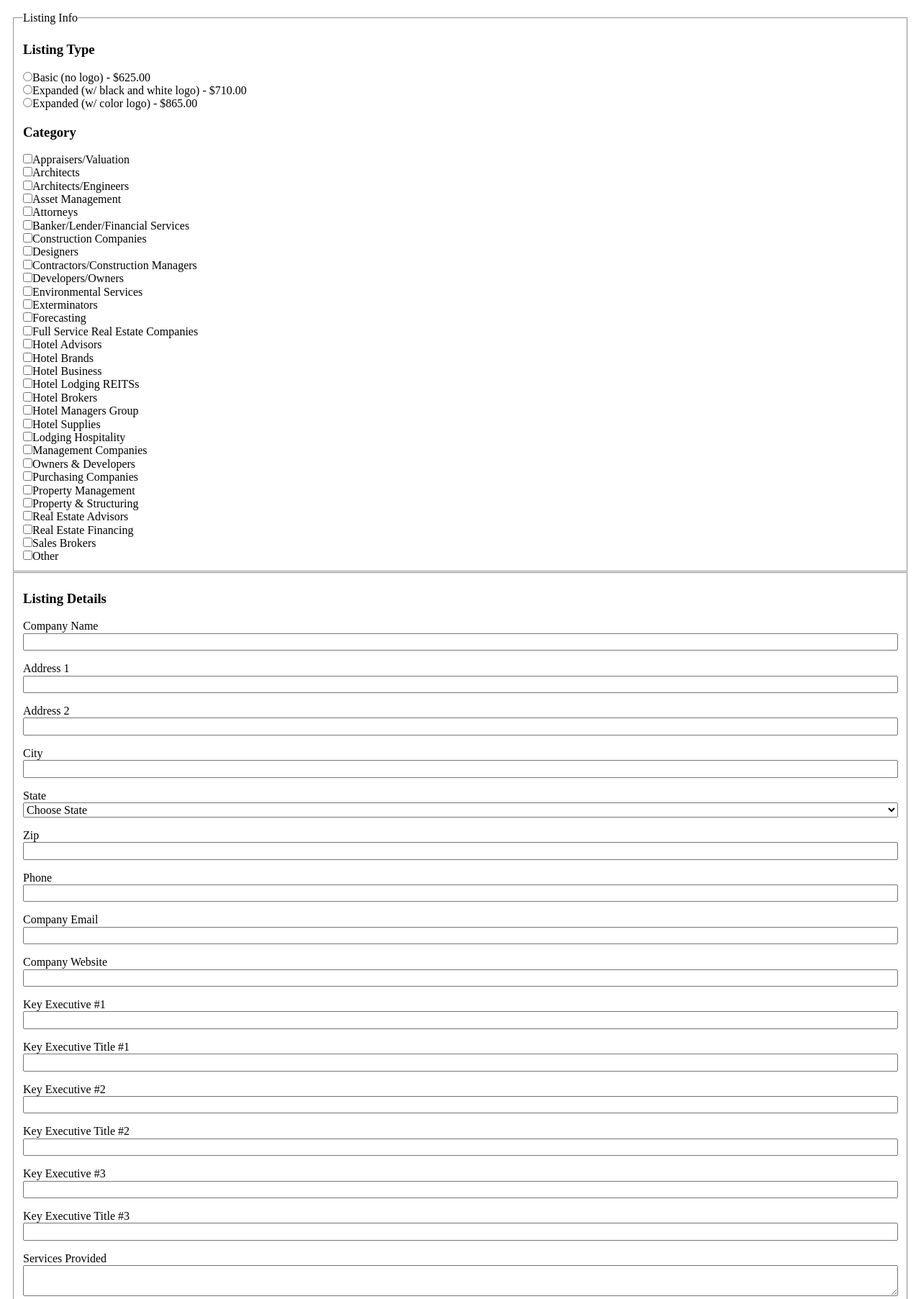
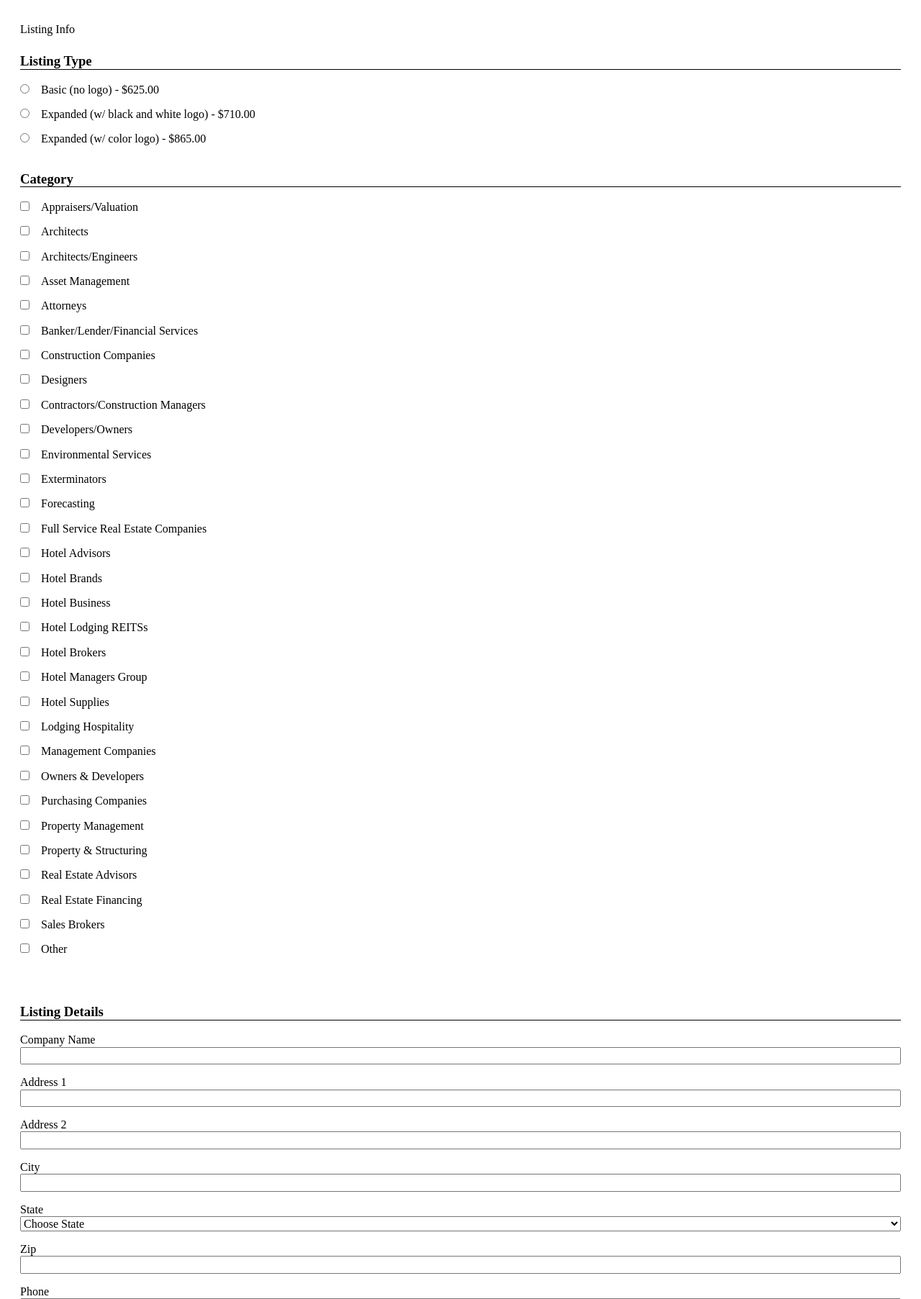
Before and after one commit to rdelva/hotel_resource_guide, a PHP site: page / in a window 1280 px wide. Shown: the part 112-1917 px from the top of the page at 72% size. Run offline with PHP 8.4, Linux system fonts and the light colour scheme; some libraries are stand-ins or nearby versions.

Commit message:
adjust css

```diff
--- a/assets/css/style.css
+++ b/assets/css/style.css
@@ -15,6 +15,10 @@ ul li{
 	list-style: none;
 }
 
+h3 {
+	border-bottom: solid 1px black;
+}
+
 .listing label + input{
 	display: inline-block;
 }
@@ -23,7 +27,20 @@ ul li{
 #details label + select,
 #details label + textarea,
 #details label + input {
-	display: block;
+
 	margin-bottom:1em;
 	width: 100%;
 }
+
+
+[type="radio"] + label,
+[type="checkbox"] + label {
+	padding:0 0 1em 1em;
+	display: inline-block;
+
+}
+
+fieldset {
+	border:none;
+	margin: 1em 0;
+}
```
